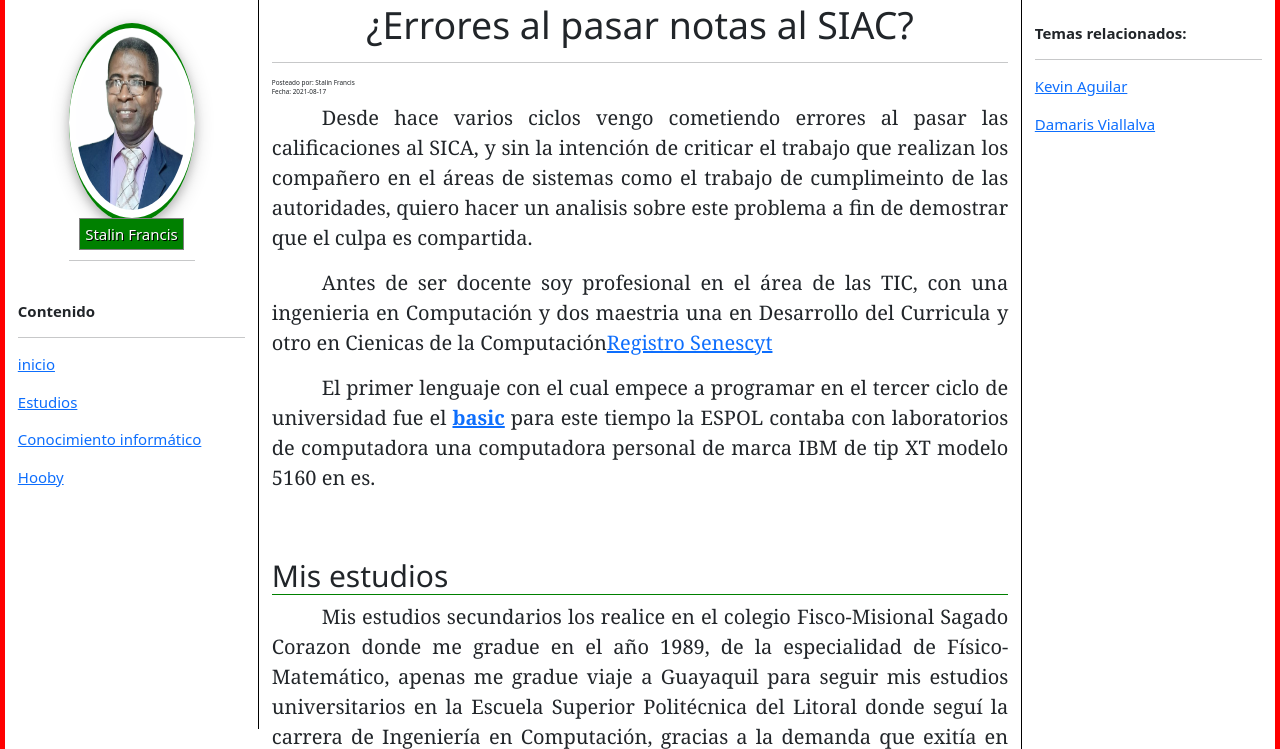
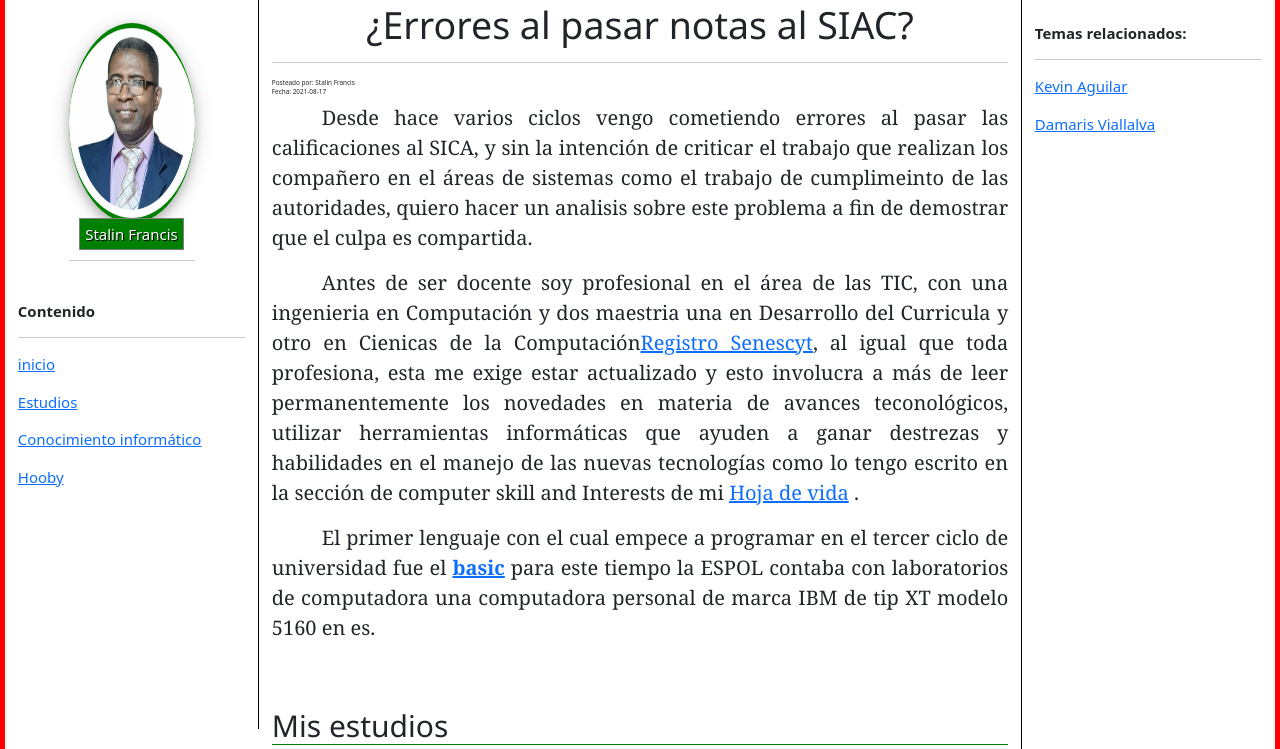
Before and after one commit to educaysoft/educaysoft, a PHP site: page /eys-erroralpasarnotasalsiac.php in a window 1280 px wide. Shown: the part 76-825 px from the top of the page. Run offline with PHP 8.4, Linux system fonts and the light colour scheme.

Commit message:
mejora a paginas educaysoft

```diff
--- a/eys-erroralpasarnotasalsiac.php
+++ b/eys-erroralpasarnotasalsiac.php
@@ -25,8 +25,9 @@ include("marco-right.php");
   <div style="width: 100%; height:100%;" >
            <div  style="text-align:justify; font-size: 20px;">
                    <p class="eys-parrafo">Desde hace varios ciclos vengo cometiendo errores al pasar las calificaciones al SICA, y sin la intención de criticar el trabajo que realizan los compañero en el áreas de sistemas como el trabajo de cumplimeinto de las autoridades, quiero hacer un analisis sobre este problema a fin de demostrar que el culpa es compartida. </p>
-                   <p class="eys-parrafo">Antes de ser docente soy profesional en el área de las TIC, con una ingenieria en Computación y dos maestria una en Desarrollo del Curricula y otro en Cienicas de la Computación<a href="https://repositorioutlvte.org/Repositorio/2023-05-19-FQSA-01238.pdf">Registro Senescyt</a></p>
+                   <p class="eys-parrafo">Antes de ser docente soy profesional en el área de las TIC, con una ingenieria en Computación y dos maestria una en Desarrollo del Curricula y otro en Cienicas de la Computación<a href="https://repositorioutlvte.org/Repositorio/2023-05-19-FQSA-01238.pdf">Registro Senescyt</a>, al igual que toda profesiona, esta me exige estar actualizado y esto involucra a más de leer permanentemente los novedades en materia de avances teconológicos, utilizar herramientas informáticas que ayuden a ganar destrezas y habilidades en el manejo de las nuevas tecnologías como lo tengo escrito en la sección de computer skill and Interests de mi <a href="https://repositorioutlvte.org/Repositorio/2022-12-12-FQSA-01123.pdf">Hoja de vida</a> .</p>
 <p class="eys-parrafo"> El primer lenguaje con el cual empece a programar en el tercer ciclo de universidad fue el <b><a href="https://en.wikipedia.org/wiki/BASIC"> basic</a></b>  para este tiempo la ESPOL contaba con laboratorios de computadora  una computadora personal de marca IBM de tip XT modelo 5160  en es.</p>
+
 
    <div id="blog-seccion2"  style="height: 50px;"></div>
 
```
Also changed, not shown: 1 other file.
